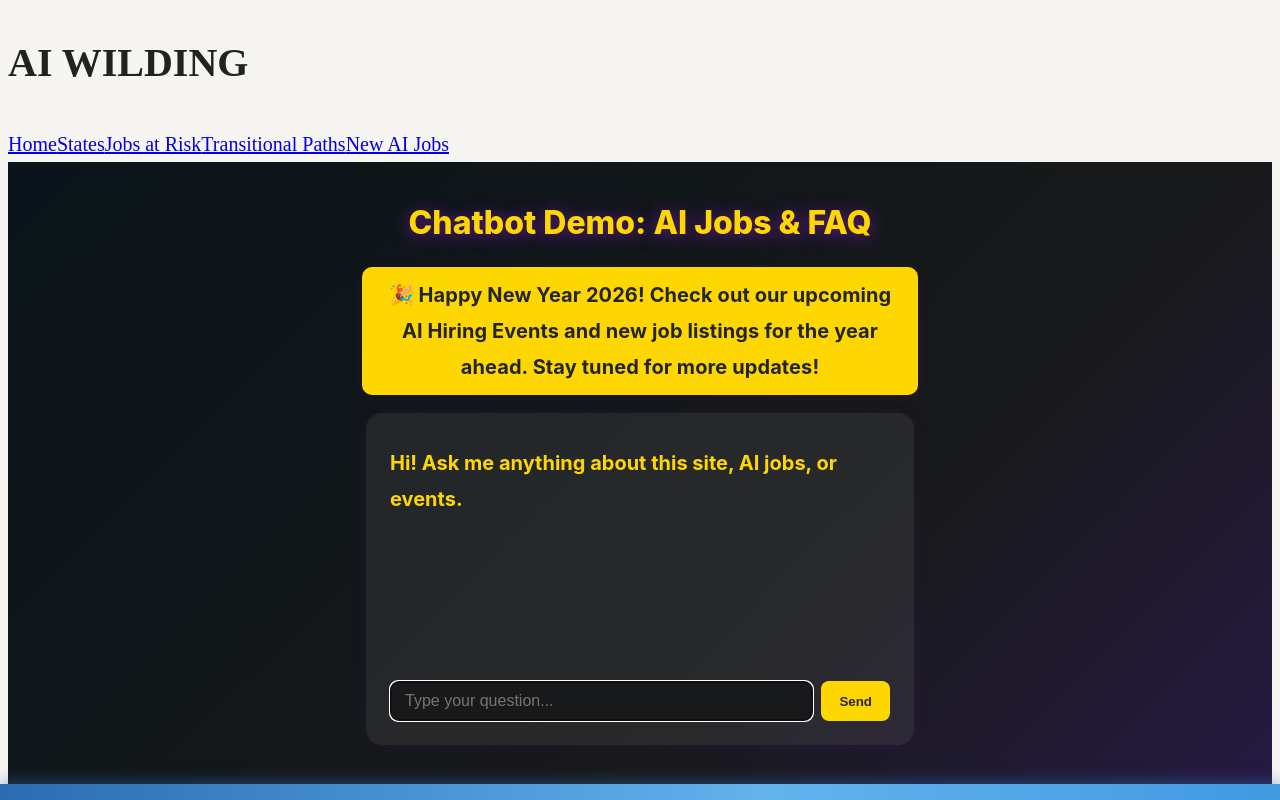
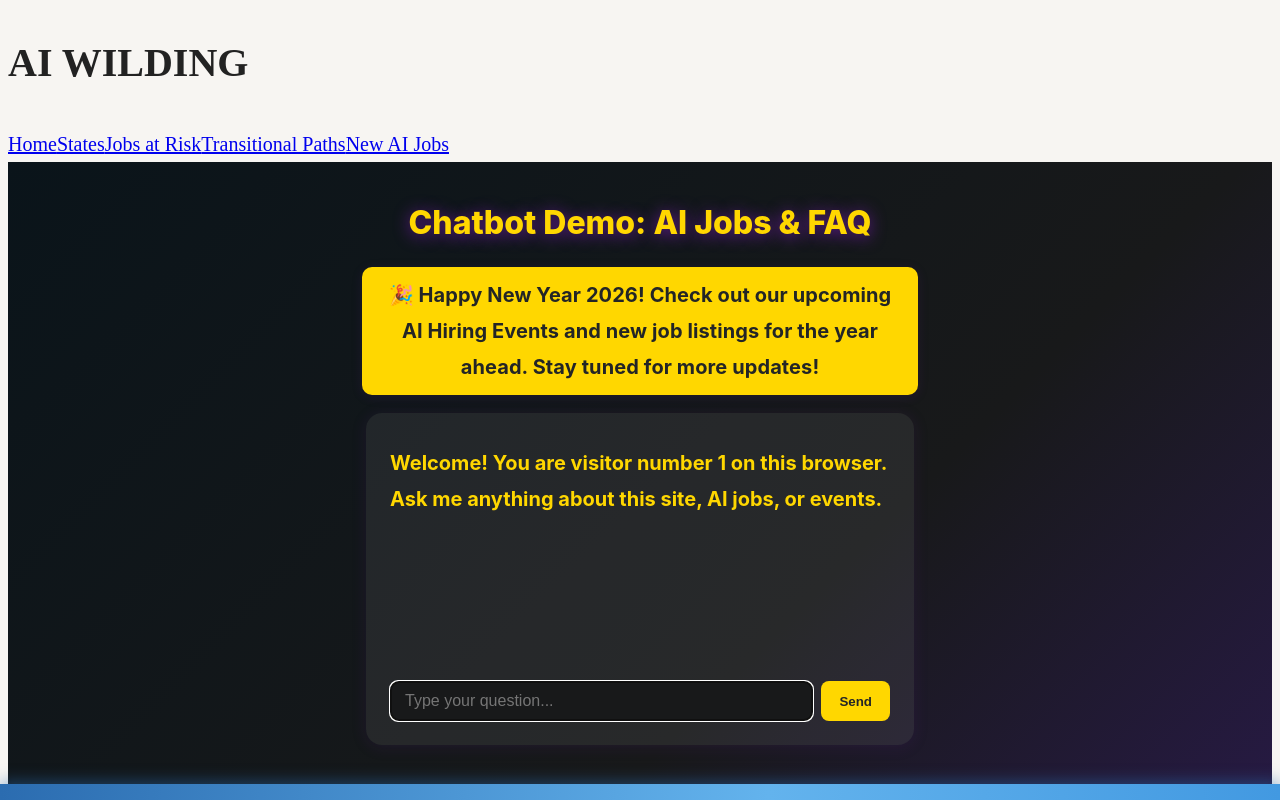
Before and after one commit to Shellzonit/auralis-sanctuary-, a Next.js app: page /chatbot-demo in a window 1280 px wide. Shown: the top 800 px of the page. Built offline with nearby package versions, Linux system fonts and the light colour scheme.

Commit message:
feat: add local visitor counter and greeting to chatbot

```diff
--- a/app/chatbot-demo/page.tsx
+++ b/app/chatbot-demo/page.tsx
@@ -1,6 +1,6 @@
 
 "use client";
-import React, { useState } from "react";
+import React, { useState, useEffect } from "react";
 
 // Simple FAQ and AI job/event recommender chatbot
 // Latest announcement/news (update this string as needed)
@@ -135,12 +135,28 @@ const JOB_SUGGESTIONS = [
   }
 ];
 
+
 export default function ChatbotDemo() {
-  const [messages, setMessages] = useState([
-    { from: "bot", text: "Hi! Ask me anything about this site, AI jobs, or events." }
-  ]);
+  const [visitorNum, setVisitorNum] = useState<number | null>(null);
+  const [messages, setMessages] = useState<{from: string, text: string}[]>([]);
   const [input, setInput] = useState("");
   const [loading, setLoading] = useState(false);
+
+  // On mount, increment and get visitor number from localStorage
+  useEffect(() => {
+    let num = 1;
+    try {
+      const stored = localStorage.getItem("chatbot-visitor-num");
+      if (stored) {
+        num = parseInt(stored, 10) + 1;
+      }
+      localStorage.setItem("chatbot-visitor-num", num.toString());
+    } catch {}
+    setVisitorNum(num);
+    setMessages([
+      { from: "bot", text: `Welcome! You are visitor number ${num} on this browser. Ask me anything about this site, AI jobs, or events.` }
+    ]);
+  }, []);
 
   function getBotResponse(userMsg: string) {
     const msg = userMsg.toLowerCase();
```
